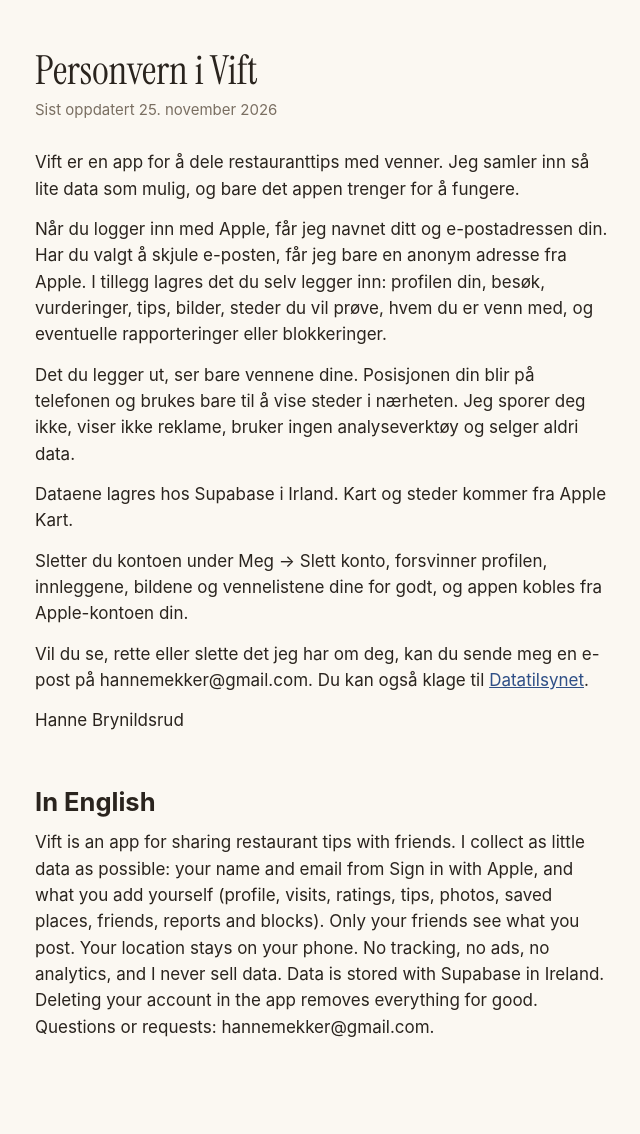
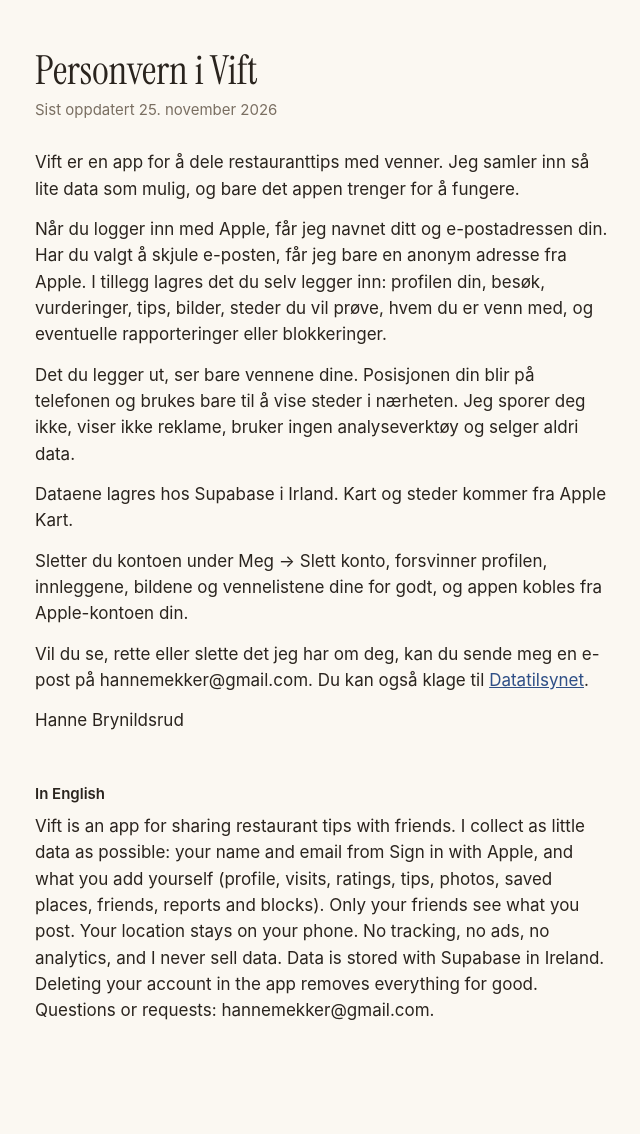
Before and after one commit to h9bee/vift-personvern, a Jekyll site: the page built from index.md, in a window 1280 px wide. Shown: the whole page, without its empty margins (316-956 px from the left). Built offline with Jekyll 4.4.1, drawn with Linux system fonts in a browser that asks for light colours.

Commit message:
Mindre overskrift
Co-Authored-By: Claude Opus 5.5 <noreply@anthropic.com>

```diff
--- a/_layouts/default.html
+++ b/_layouts/default.html
@@ -13,7 +13,7 @@ body { margin: 0; background: var(--bg); color: var(--text); font: 17px/1.55 -ap
 main { max-width: 34em; margin: 0 auto; padding: 48px 22px 80px; }
 h1 { font: 400 40px/1.1 "Instrument Serif", Georgia, serif; margin: 0 0 6px; }
 h1 + p { color: var(--muted); font-size: 15px; margin-bottom: 28px; }
-h2 { font: 600 15px/1.4 inherit; margin: 48px 0 8px; }
+h2 { font-size: 15px; font-weight: 600; margin: 48px 0 8px; }
 p { margin: 0 0 14px; }
 a { color: var(--link); }
 </style>
```
